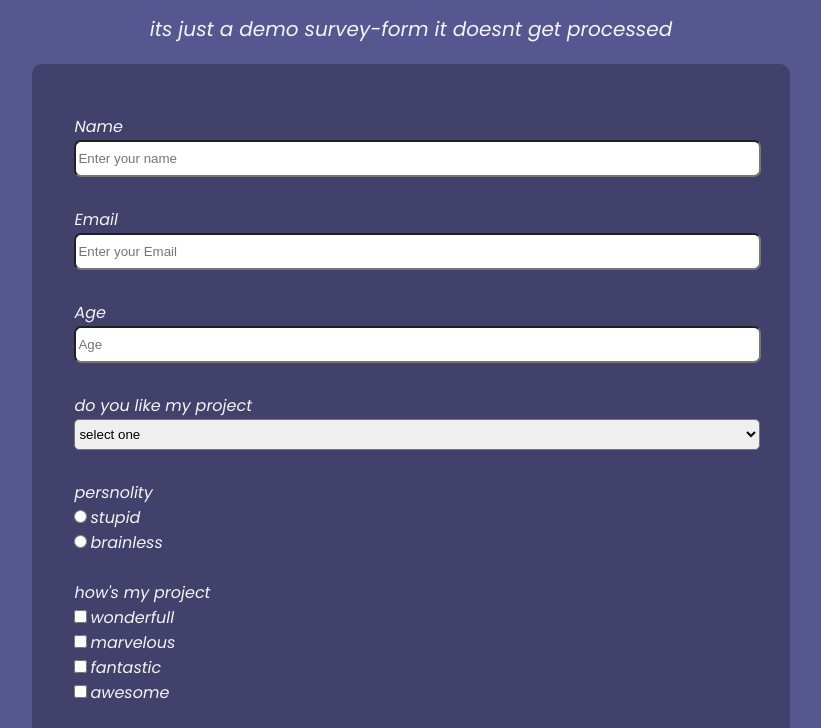
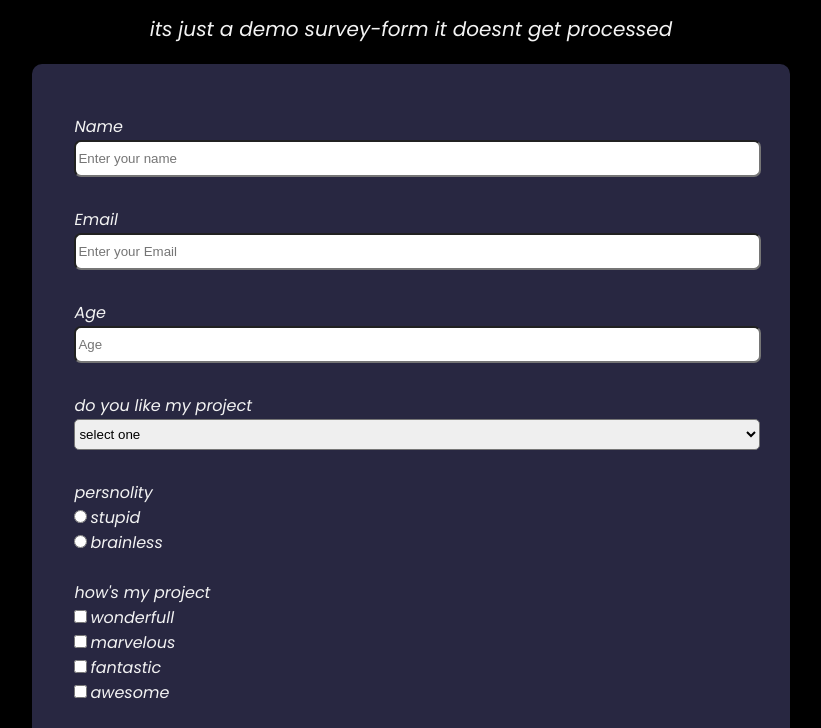
Before and after one commit to Dheena5248D/survey-form-with-html-css, a plain HTML site: page index.html in a window 1280 px wide. Shown: the part 121-849 px from the top of the page, without its empty margins (229-1050 px from the left). Drawn offline with Linux system fonts and the light colour scheme.

Commit message:
just testing

```diff
--- a/styles.css
+++ b/styles.css
@@ -1,6 +1,6 @@
 body{
 
-    background-color: rgb(86, 87, 144);
+    background-color: rgb(0, 0, 0);
     color: #f3f3f3;
     font-family: 'Poppins', sans-serif;
 }
```
